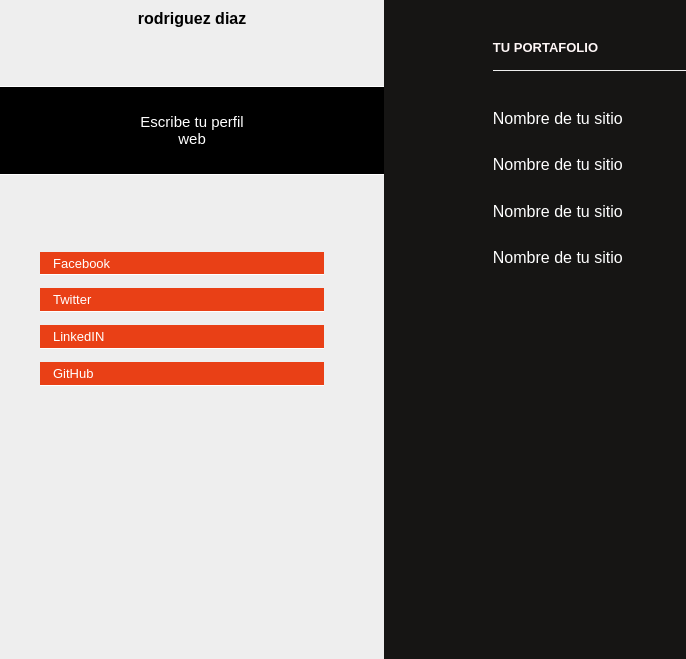
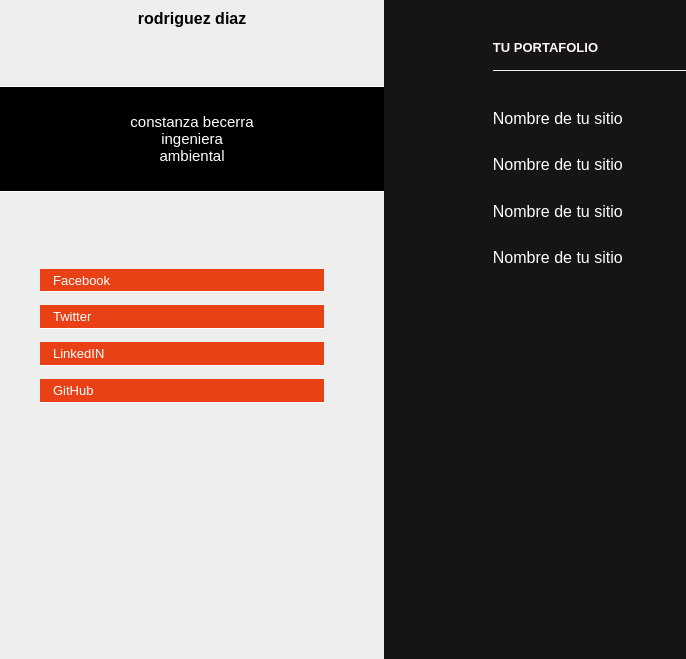
Before and after one commit to juanchaco67/repositorio-cony, a plain HTML site: page index.html in a window 1280 px wide. Shown: the part 141-800 px from the top of the page, without its empty margins (0-686 px from the left). Drawn offline with Linux system fonts and the light colour scheme.

Commit message:
agrego todo

```diff
--- a/index.html
+++ b/index.html
@@ -40,7 +40,7 @@
       <div class="comunidad-autoria">
         <div class="nombre">
           <!-- 2º Commit - Tu perfil Web -->
-          <p>Escribe tu perfil web</p>
+          <p>constanza becerra ingeniera ambiental</p>
         </div>
       </div>
     </section>
```
